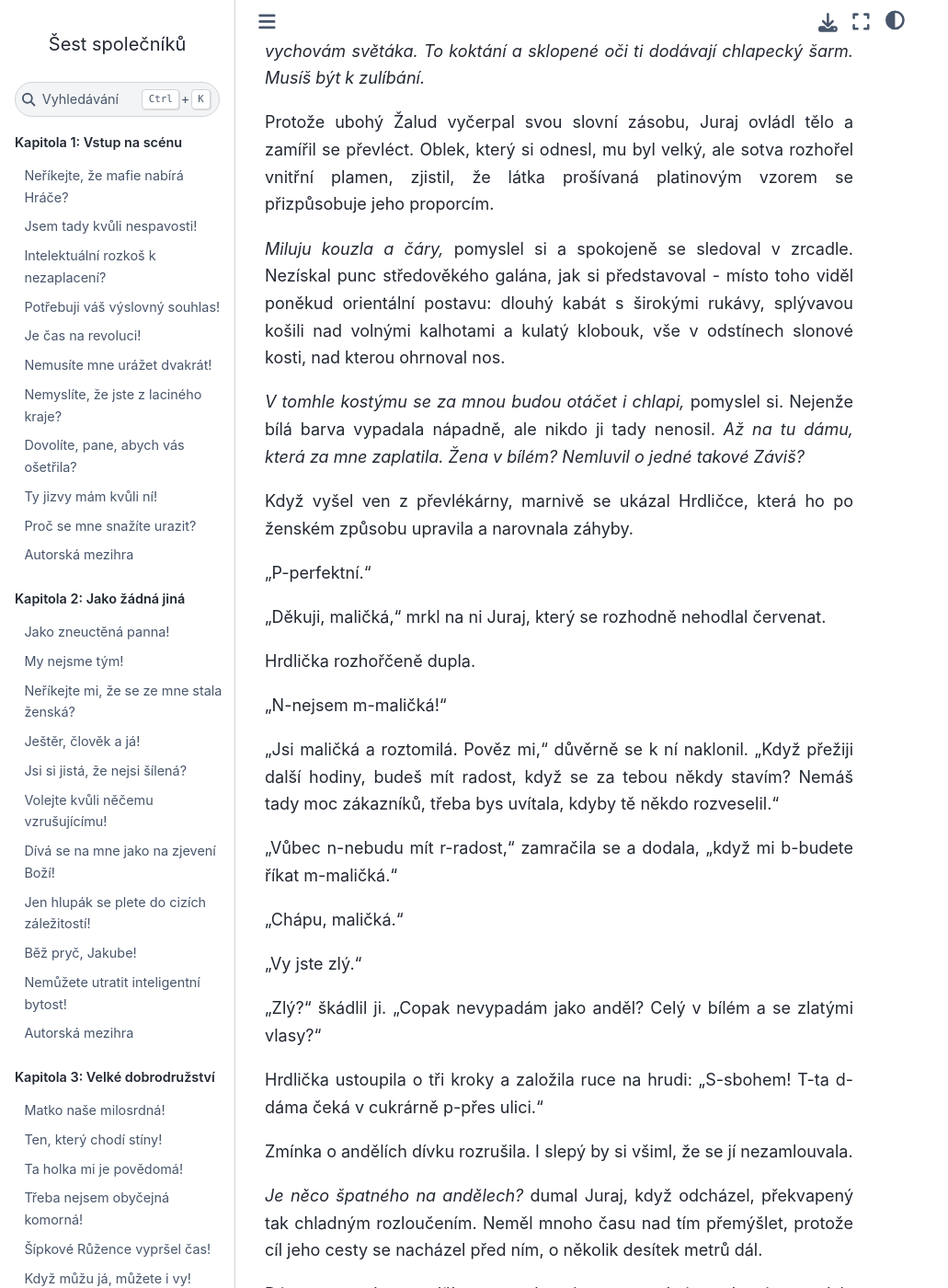
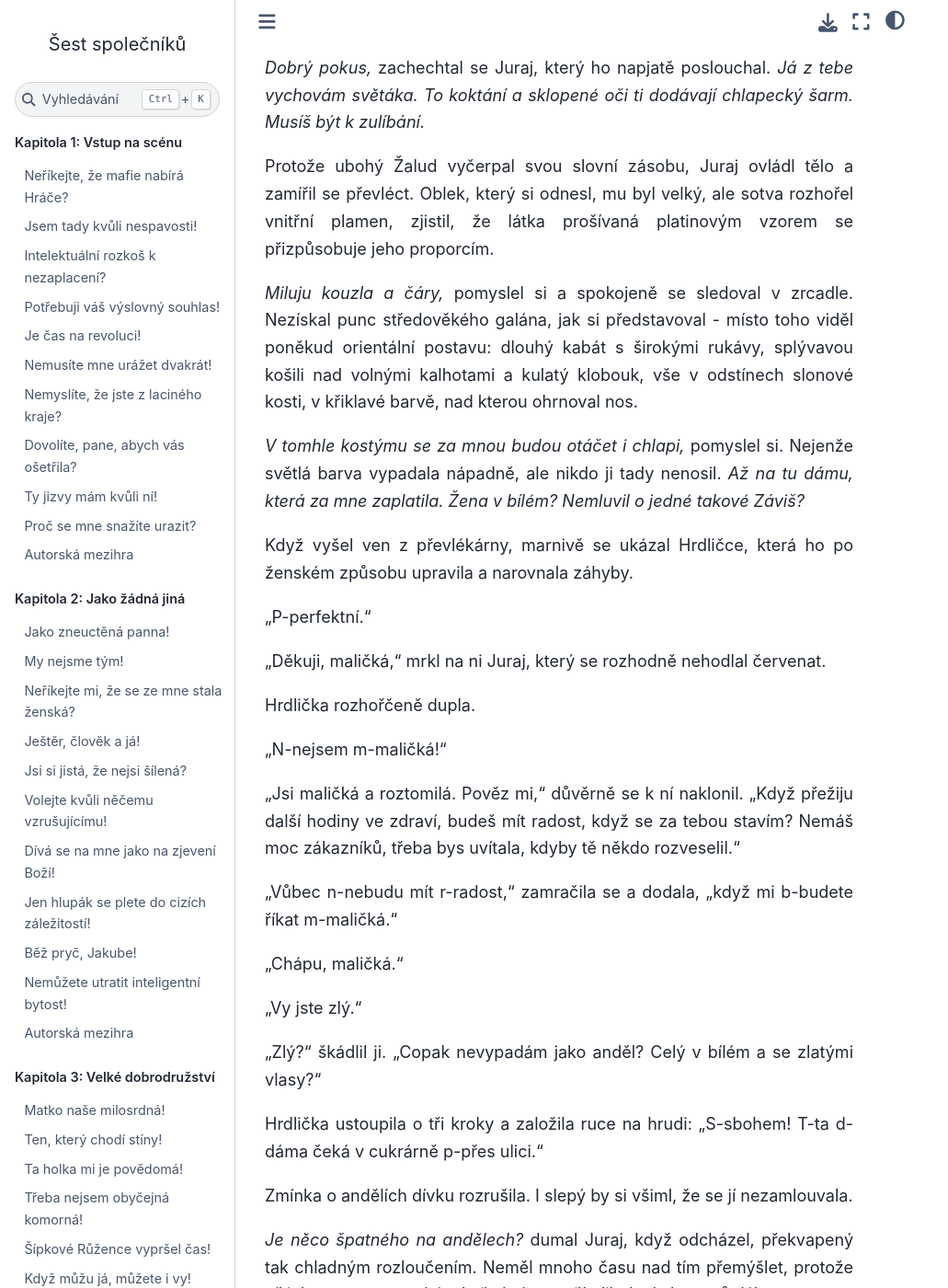
Before and after one commit to hanpari/sest-spolecniku, a Sphinx documentation site: the page built from source/sest_spolecniku/013-pavouci-a-masky/07.md, in a window 1280 px wide and 1400 px high, scrolled down 9566 px. Shown: the whole window at 92% size, without its empty margins (0-1031 px from the left). Built offline with Sphinx 7.4.7 and the Sphinx Book theme 1.1.4, drawn with Linux system fonts in a browser that asks for light colours; pages that are not in the unit, such as notebooks, are missing from menus; some of the changed text lies outside the part shown.

Commit message:
Update 07.md

```diff
--- a/source/sest_spolecniku/013-pavouci-a-masky/07.md
+++ b/source/sest_spolecniku/013-pavouci-a-masky/07.md
@@ -220,7 +222,7 @@
 
 *No prosím,* pomyslel si Juraj. *Nač jsem se vůbec namáhal ti ukazovat, ty troubo, jak jednat s druhým pohlavím? Vždycky sebevědomě, ty stydlíne! Nikdy jako kašpar!*
 
-Zvědavě vyčkával, s čím jeho druhé já přijde. A čekal. A čekal...
+Zvědavě vyčkával, s čím jeho druhé já přijde. A čekal. A čekal.
 
 "Buď klidná," řekl Žalud konečně a sáhl po balíku. "Zařídím, aby s tebou ta dáma byla spokojená. Převleču se tady a teď."
 
@@ -240,9 +242,9 @@
 
 Protože ubohý Žalud vyčerpal svou slovní zásobu, Juraj ovládl tělo a zamířil se převléct. Oblek, který si odnesl, mu byl velký, ale sotva rozhořel vnitřní plamen, zjistil, že látka prošívaná platinovým vzorem se přizpůsobuje jeho proporcím.
 
-*Miluju kouzla a čáry,* pomyslel si a spokojeně se sledoval v zrcadle. Nezískal punc středověkého galána, jak si představoval - místo toho viděl poněkud orientální postavu: dlouhý kabát s širokými rukávy, splývavou košili nad volnými kalhotami a kulatý klobouk, vše v odstínech slonové kosti, nad kterou ohrnoval nos.
+*Miluju kouzla a čáry,* pomyslel si a spokojeně se sledoval v zrcadle. Nezískal punc středověkého galána, jak si představoval - místo toho viděl poněkud orientální postavu: dlouhý kabát s širokými rukávy, splývavou košili nad volnými kalhotami a kulatý klobouk, vše v odstínech slonové kosti, v křiklavé barvě, nad kterou ohrnoval nos.
 
-*V tomhle kostýmu se za mnou budou otáčet i chlapi,* pomyslel si. Nejenže bílá barva vypadala nápadně, ale nikdo ji tady nenosil. *Až na tu dámu, která za mne zaplatila. Žena v bílém? Nemluvil o jedné takové Záviš?*
+*V tomhle kostýmu se za mnou budou otáčet i chlapi,* pomyslel si. Nejenže světlá barva vypadala nápadně, ale nikdo ji tady nenosil. *Až na tu dámu, která za mne zaplatila. Žena v bílém? Nemluvil o jedné takové Záviš?*
 
 Když vyšel ven z převlékárny, marnivě se ukázal Hrdličce, která ho po ženském způsobu upravila a narovnala záhyby.
 
@@ -254,7 +256,7 @@
 
 "N-nejsem m-maličká!"
 
-"Jsi maličká a roztomilá. Pověz mi," důvěrně se k ní naklonil. "Když přežiji další hodiny, budeš mít radost, když se za tebou někdy stavím? Nemáš tady moc zákazníků, třeba bys uvítala, kdyby tě někdo rozveselil."
+"Jsi maličká a roztomilá. Pověz mi," důvěrně se k ní naklonil. "Když přežiju další hodiny ve zdraví, budeš mít radost, když se za tebou stavím? Nemáš moc zákazníků, třeba bys uvítala, kdyby tě někdo rozveselil."
 
 "Vůbec n-nebudu mít r-radost," zamračila se a dodala, "když mi b-budete říkat m-maličká."
 
```
Also changed, not shown: other parts of source/sest_spolecniku/013-pavouci-a-masky/07.md (+9 -7 lines).
